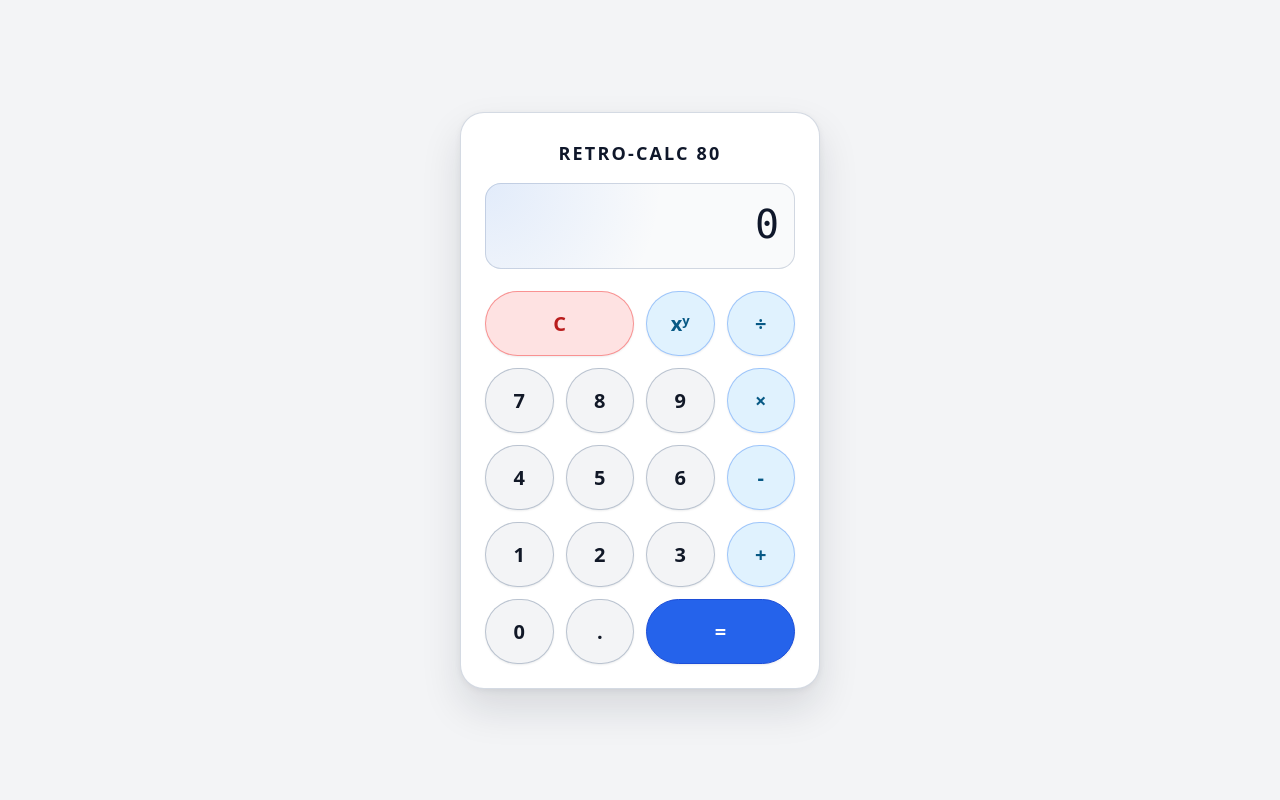
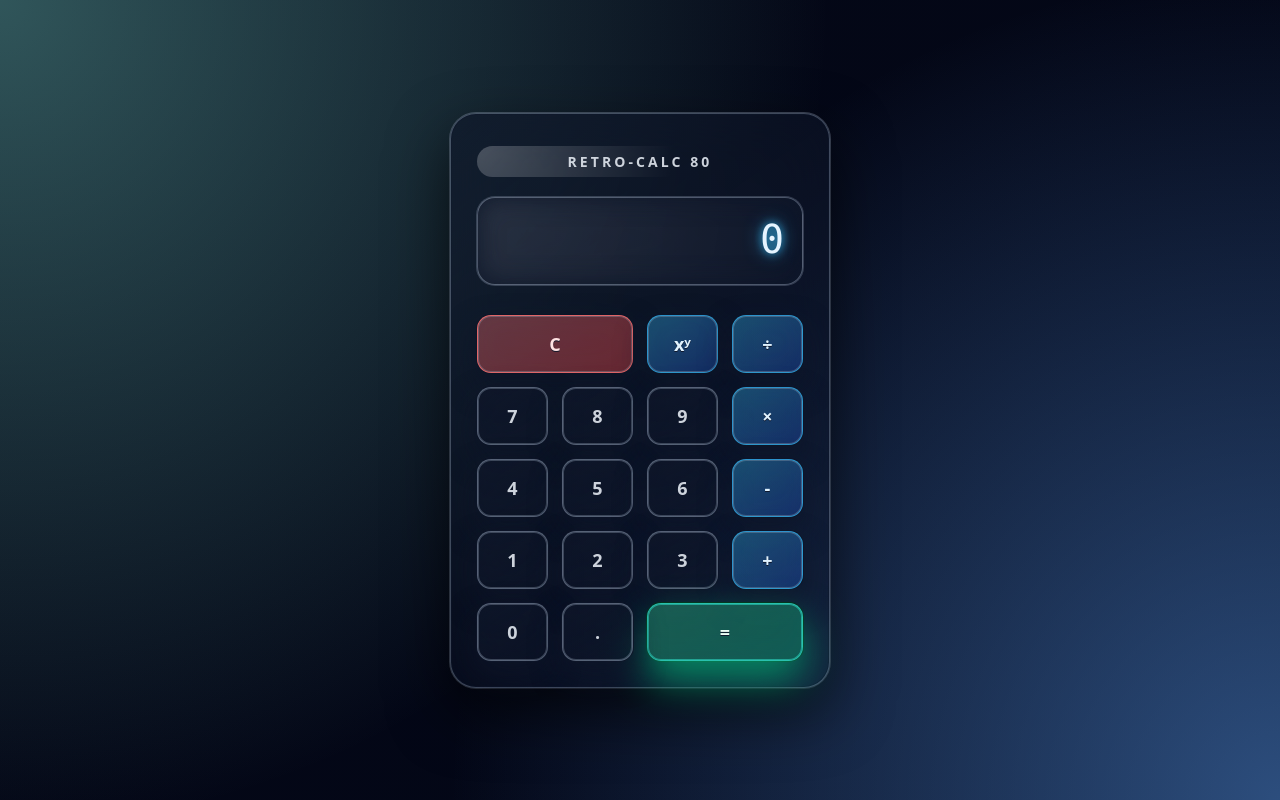
Before and after one commit to mikansc/ia-calculator-sandbox, a website built with webpack: page calculator.html in a window 1280 px wide. Built offline with nearby package versions, Linux system fonts and the light colour scheme.

Commit message:
Glassmorphism

```diff
--- a/calculator.html
+++ b/calculator.html
@@ -13,150 +13,158 @@
 
         body {
             font-family: system-ui, -apple-system, BlinkMacSystemFont, "Segoe UI", sans-serif;
-            background: #f3f4f6;
+            background:
+                radial-gradient(circle at top left, rgba(129, 230, 217, 0.35), transparent 55%),
+                radial-gradient(circle at bottom right, rgba(96, 165, 250, 0.45), transparent 55%),
+                linear-gradient(135deg, #050816, #020617);
             display: flex;
             justify-content: center;
             align-items: center;
             min-height: 100vh;
             padding: 20px;
+            color: #e5e7eb;
         }
 
         .calculator {
-            background: #ffffff;
-            border-radius: 24px;
-            padding: 28px 24px 24px;
+            background: linear-gradient(145deg, rgba(15, 23, 42, 0.65), rgba(15, 23, 42, 0.2));
+            border-radius: 26px;
+            padding: 32px 26px 26px;
             box-shadow:
-                0 20px 40px rgba(15, 23, 42, 0.12),
-                0 2px 6px rgba(15, 23, 42, 0.06);
+                0 24px 60px rgba(0, 0, 0, 0.65),
+                0 0 0 1px rgba(148, 163, 184, 0.4),
+                0 0 0 1px rgba(15, 23, 42, 0.45) inset;
+            max-width: 380px;
+            width: 100%;
+            position: relative;
             border: 1px solid rgba(148, 163, 184, 0.4);
-            max-width: 360px;
-            width: 100%;
+            backdrop-filter: blur(26px);
+            -webkit-backdrop-filter: blur(26px);
         }
 
         .brand {
             text-align: center;
-            color: #0f172a;
-            font-size: 18px;
+            color: rgba(226, 232, 240, 0.9);
+            font-size: 14px;
             font-weight: 600;
-            letter-spacing: 0.12em;
-            margin-bottom: 18px;
+            letter-spacing: 0.22em;
+            margin-bottom: 20px;
             text-transform: uppercase;
+            padding: 6px 14px;
+            border-radius: 999px;
+            background: radial-gradient(circle at top left, rgba(248, 250, 252, 0.24), transparent 60%);
         }
 
         .display {
-            background: #f9fafb;
-            border-radius: 16px;
-            padding: 18px 16px;
-            margin-bottom: 22px;
-            box-shadow: inset 0 0 0 1px rgba(148, 163, 184, 0.4);
+            background: radial-gradient(circle at top left, rgba(226, 232, 240, 0.12), rgba(15, 23, 42, 0.65));
+            border-radius: 18px;
+            padding: 18px 18px;
+            margin-bottom: 24px;
+            box-shadow:
+                0 0 0 1px rgba(148, 163, 184, 0.3),
+                inset 0 0 25px rgba(15, 23, 42, 0.9);
             position: relative;
             overflow: hidden;
-        }
-
-        .display::before {
-            content: '';
-            position: absolute;
-            inset: 0;
-            pointer-events: none;
-            background: radial-gradient(circle at top left, rgba(59, 130, 246, 0.12), transparent 55%);
+            border: 1px solid rgba(148, 163, 184, 0.45);
+            backdrop-filter: blur(18px);
+            -webkit-backdrop-filter: blur(18px);
         }
 
         #result {
             font-size: 40px;
-            color: #0f172a;
+            color: #e5f4ff;
             text-align: right;
             font-family: "JetBrains Mono", ui-monospace, SFMono-Regular, Menlo, Monaco, Consolas, "Liberation Mono", "Courier New", monospace;
             min-height: 50px;
             word-wrap: break-word;
+            text-shadow:
+                0 0 8px rgba(56, 189, 248, 0.9),
+                0 0 18px rgba(56, 189, 248, 0.7);
         }
 
         .buttons {
             display: grid;
             grid-template-columns: repeat(4, 1fr);
-            gap: 12px;
+            gap: 14px;
+            padding-top: 6px;
         }
 
         button {
-            padding: 18px 0;
-            font-size: 20px;
+            padding: 16px 0;
+            font-size: 18px;
             font-family: system-ui, -apple-system, BlinkMacSystemFont, "Segoe UI", sans-serif;
-            font-weight: bold;
-            border: 1px solid transparent;
-            border-radius: 999px;
+            font-weight: 600;
+            border-radius: 14px;
             cursor: pointer;
+            border: 1px solid rgba(148, 163, 184, 0.55);
+            background: linear-gradient(145deg, rgba(15, 23, 42, 0.82), rgba(15, 23, 42, 0.4));
+            color: rgba(226, 232, 240, 0.9);
+            box-shadow:
+                0 14px 30px rgba(15, 23, 42, 0.75),
+                0 0 0 1px rgba(15, 23, 42, 0.85),
+                0 0 0 1px rgba(148, 163, 184, 0.35) inset;
+            text-shadow: 0 1px 0 rgba(15, 23, 42, 0.9);
             transition:
                 transform 0.08s ease,
-                box-shadow 0.08s ease,
+                box-shadow 0.12s ease,
+                border-color 0.12s ease,
                 background-color 0.12s ease,
-                border-color 0.12s ease,
                 color 0.12s ease;
-            box-shadow: 0 1px 2px rgba(15, 23, 42, 0.08);
+            backdrop-filter: blur(14px);
+            -webkit-backdrop-filter: blur(14px);
+        }
+
+        button:hover {
+            box-shadow:
+                0 18px 38px rgba(15, 23, 42, 0.9),
+                0 0 0 1px rgba(59, 130, 246, 0.7),
+                0 0 0 1px rgba(148, 163, 184, 0.45) inset;
+            border-color: rgba(59, 130, 246, 0.7);
         }
 
         button:active {
             transform: translateY(1px) scale(0.99);
-            box-shadow: 0 0 0 rgba(15, 23, 42, 0.1);
+            box-shadow:
+                0 8px 18px rgba(15, 23, 42, 0.9),
+                0 0 0 1px rgba(30, 64, 175, 0.9),
+                0 0 0 1px rgba(15, 23, 42, 0.9) inset;
         }
 
         button:focus-visible {
             outline: none;
             box-shadow:
-                0 0 0 1px #ffffff,
-                0 0 0 3px rgba(59, 130, 246, 0.7);
+                0 0 0 1px rgba(15, 23, 42, 0.9),
+                0 0 0 3px rgba(56, 189, 248, 0.9),
+                0 18px 38px rgba(15, 23, 42, 0.95);
         }
 
-        .number {
-            background: #f3f4f6;
-            color: #111827;
-            border-color: rgba(148, 163, 184, 0.6);
-        }
-
-        .number:hover {
-            background: #e5e7eb;
+        .number,
+        .decimal {
+            background: linear-gradient(145deg, rgba(15, 23, 42, 0.8), rgba(15, 23, 42, 0.35));
         }
 
         .operator {
-            background: #e0f2fe;
-            color: #075985;
-            border-color: rgba(59, 130, 246, 0.4);
-        }
-
-        .operator:hover {
-            background: #dbeafe;
+            background: linear-gradient(145deg, rgba(56, 189, 248, 0.35), rgba(37, 99, 235, 0.3));
+            color: #e0f2fe;
+            border-color: rgba(56, 189, 248, 0.7);
         }
 
         .equals {
-            background: #2563eb;
-            color: #ffffff;
-            border-color: #1d4ed8;
+            background: linear-gradient(145deg, rgba(52, 211, 153, 0.38), rgba(16, 185, 129, 0.4));
+            color: #ecfdf5;
             grid-column: 3 / span 2;
             grid-row: 5;
-        }
-
-        .equals:hover {
-            background: #1d4ed8;
+            border-color: rgba(45, 212, 191, 0.85);
+            box-shadow:
+                0 20px 40px rgba(5, 150, 105, 0.9),
+                0 0 0 1px rgba(5, 46, 22, 0.95),
+                0 0 0 1px rgba(45, 212, 191, 0.6) inset;
         }
 
         .clear {
-            background: #fee2e2;
-            color: #ffffff;
-            color: #b91c1c;
-            border-color: rgba(248, 113, 113, 0.7);
+            background: linear-gradient(145deg, rgba(248, 113, 113, 0.36), rgba(239, 68, 68, 0.4));
+            color: #fee2e2;
             grid-column: span 2;
-        }
-
-        .clear:hover {
-            background: #fecaca;
-        }
-
-        .decimal {
-            background: #f3f4f6;
-            color: #111827;
-            border-color: rgba(148, 163, 184, 0.6);
-        }
-
-        .decimal:hover {
-            background: #e5e7eb;
+            border-color: rgba(248, 113, 113, 0.85);
         }
     </style>
 </head>
```
